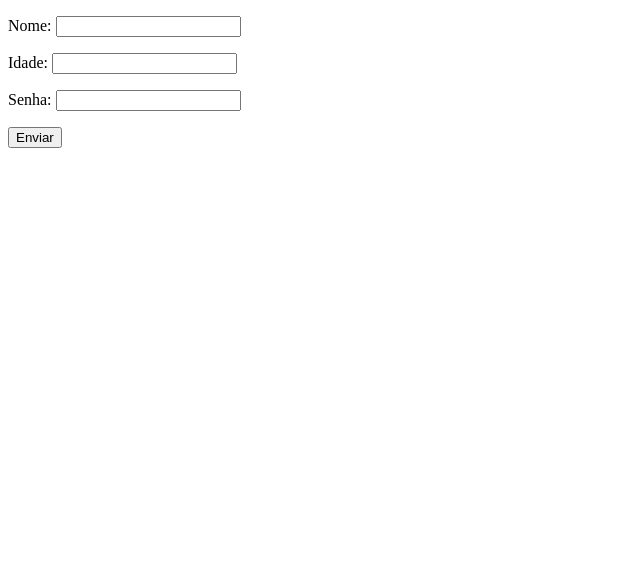
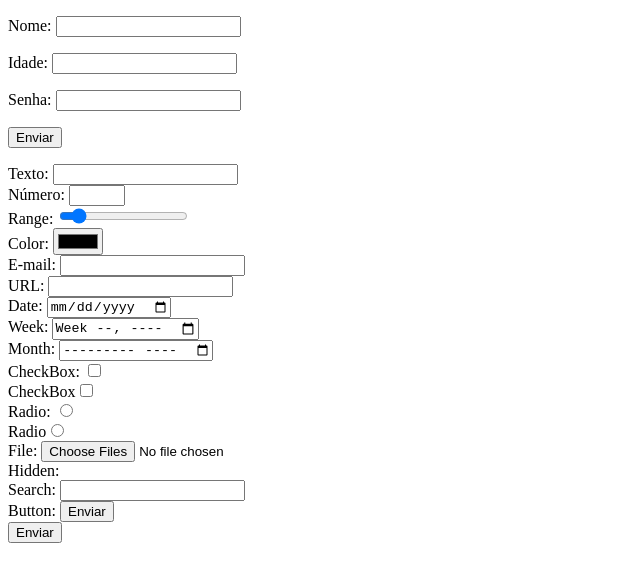
Before and after one commit to cindycallai/cursoHTML_aulas, a plain HTML site: page formularios.html in a window 1280 px wide. Shown: the whole page, without its empty margins (0-640 px from the left). Drawn offline with Linux system fonts and the light colour scheme.

Commit message:
first commit

```diff
--- a/formularios.html
+++ b/formularios.html
@@ -11,6 +11,24 @@
         <p>Idade: <input type="number" name="age"></p>
         <p>Senha: <input type="password" name="password"></p>
         <p><button type="submit">Enviar</button></p>
+
+        <!-- Tipos de Input-->
+        <label>Texto: </label><input type="text" /><br>
+        <label>Número: </label><input type="number" min="0" step="5" max="99"/><br>
+        <label>Range: </label><input type="range" min="0" max="100" value="10"/><br>
+        <label>Color: </label><input type="color"/><br>
+        <label>E-mail: </label><input type="email" type="submit" /><br>
+        <label>URL: </label><input type="url"/><br>
+        <label>Date: </label><input type="date"/><br>
+        <label>Week: </label><input type="week"/><br> <!-- Não funciona no firefox-->
+        <label>Month: </label><input type="month"/><br> <!-- Não funciona no firefox-->
+        <label>CheckBox: </label><input type="checkbox"/><br> <label>CheckBox</label><input type="checkbox"/><br> <!-- permite selecionar os dois-->
+        <label>Radio: </label><input type="radio" name="aceita"/><br> <label>Radio</label><input type="radio" name="aceita"/><br> <!-- permite selecionar apenas 1-->
+        <label>File: </label><input type="file" multiple/><br>
+        <label>Hidden: </label><input type="hidden"/><br> <!-- Campo invisível ao cliente, apenas em segundo plano-->
+        <label>Search: </label><input type="search"/><br> <!-- Não funciona no firefox-->
+        <label>Button: </label><input type="button" value="Enviar" /><br> <button type="button">Enviar</button>
+
     </form>
 </body>
 </html>
```
Also changed, not shown: primeiro.html (renamed from index.html).
